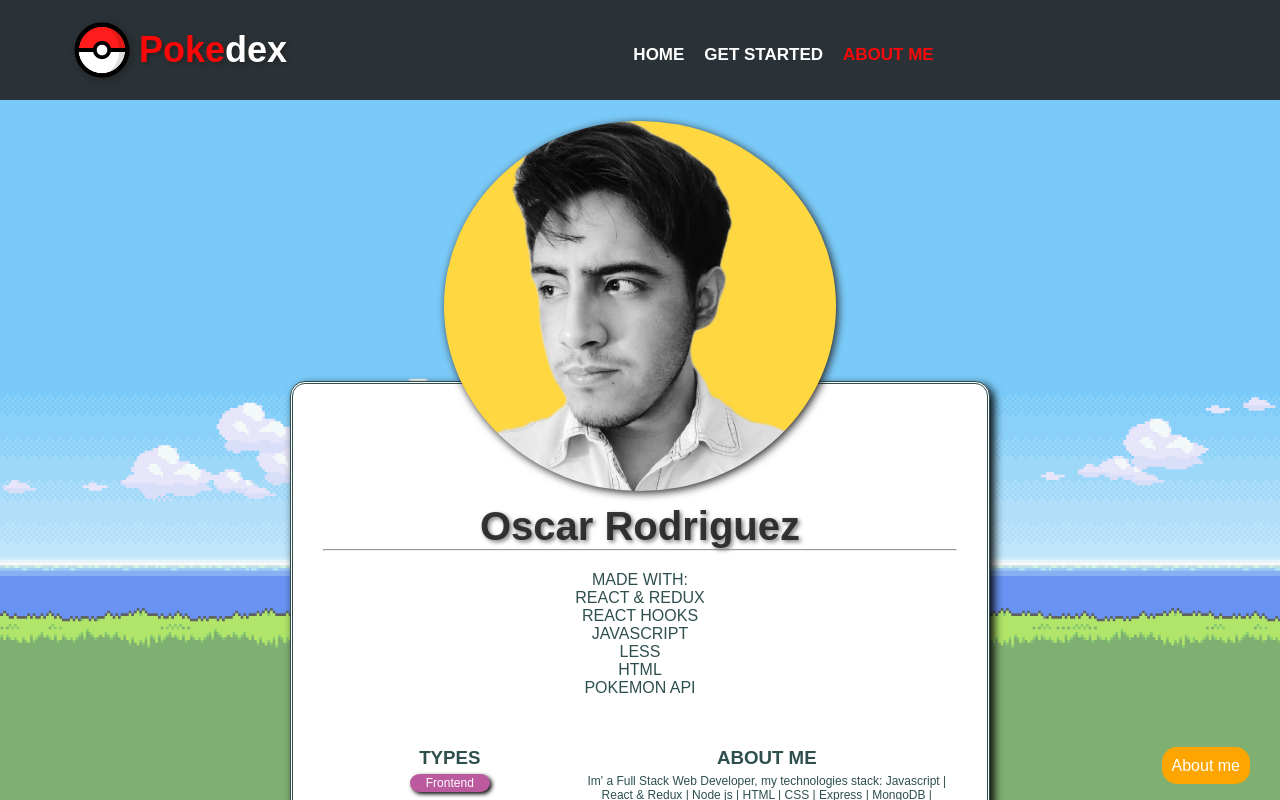
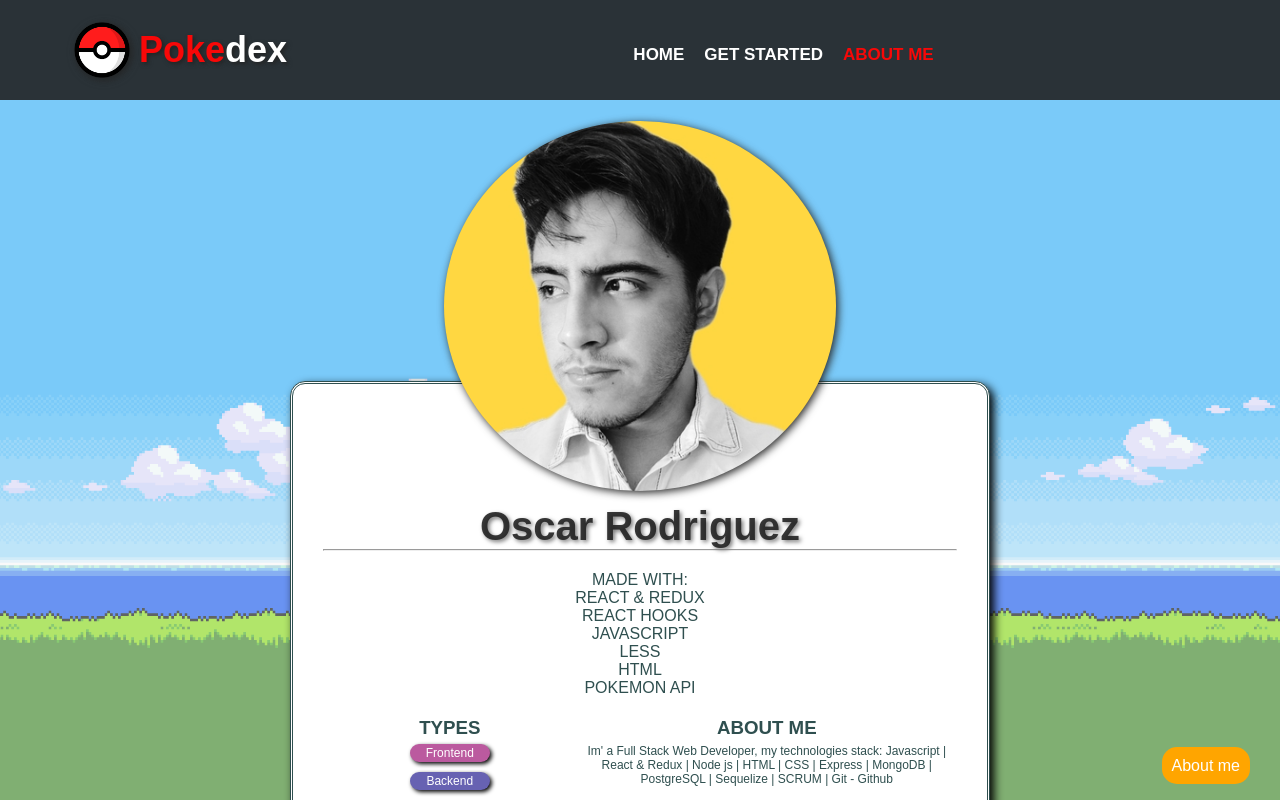
Before and after one commit to Ramiin/cd-pokedex, a React (Create React App) app: page /about in a window 1280 px wide. Built offline with nearby package versions, Linux system fonts and the light colour scheme; the HTML template or start-up script is replaced by a standard one.

Commit message:
fixed bug

```diff
--- a/src/components/About.jsx
+++ b/src/components/About.jsx
@@ -12,7 +12,7 @@ export default function About() {
                 src={Ozqui}
                 alt="Ozcar Rdz"
                 className="about"
-                style={{ borderRadius: "50%", maxHeight: "250px!important" }}
+                style={{borderRadius: "50%", width: "100px!important" }}
               />
             </div>
             <div className="info-details" style={{minHeight:'550px'}}>
@@ -28,7 +28,7 @@ export default function About() {
                 <p>POKEMON API</p>
 
               </div>
-              <div className="half" style={{marginTop:'30px'}}>
+              <div className="half" style={{marginTop:'0px'}}>
                 <div className="types-list">
                   <h3>TYPES</h3>
 
```
Also changed, not shown: src/utils/img/Ozqui-full.jpg (added), src/utils/img/Ozqui.jpg.
